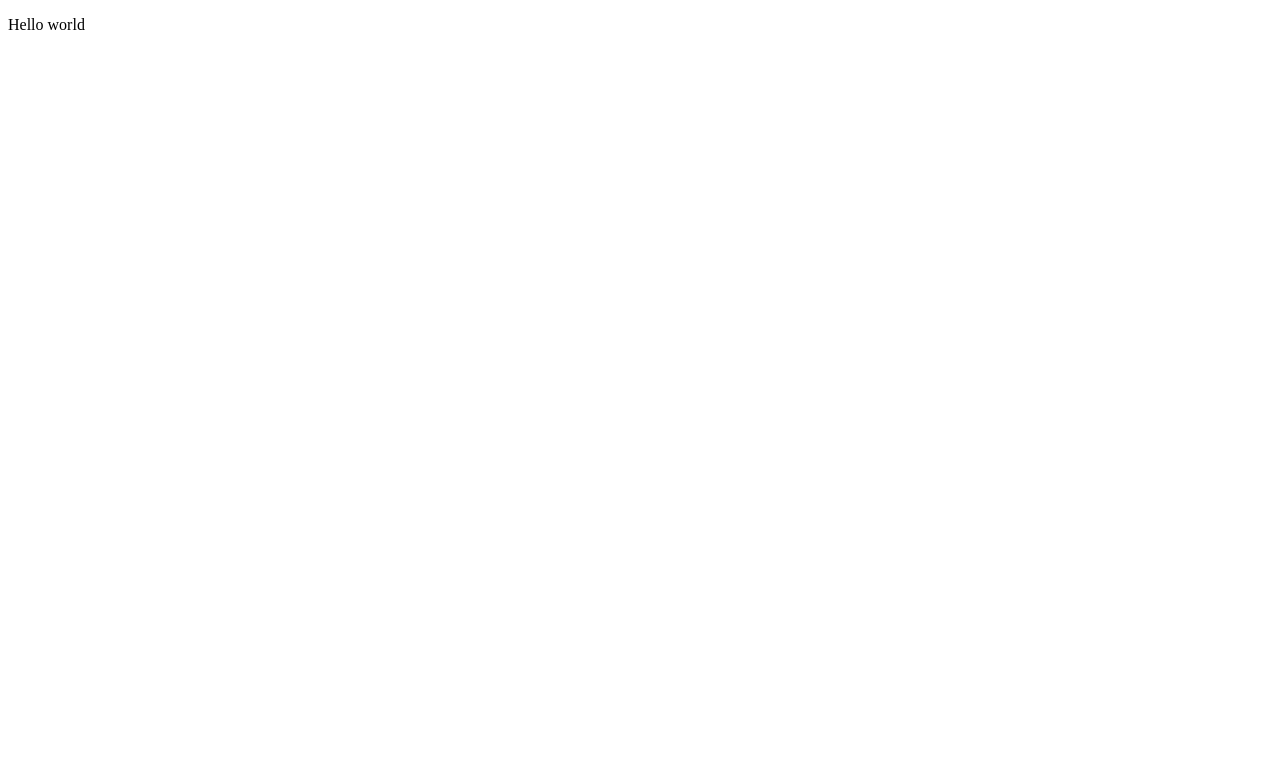
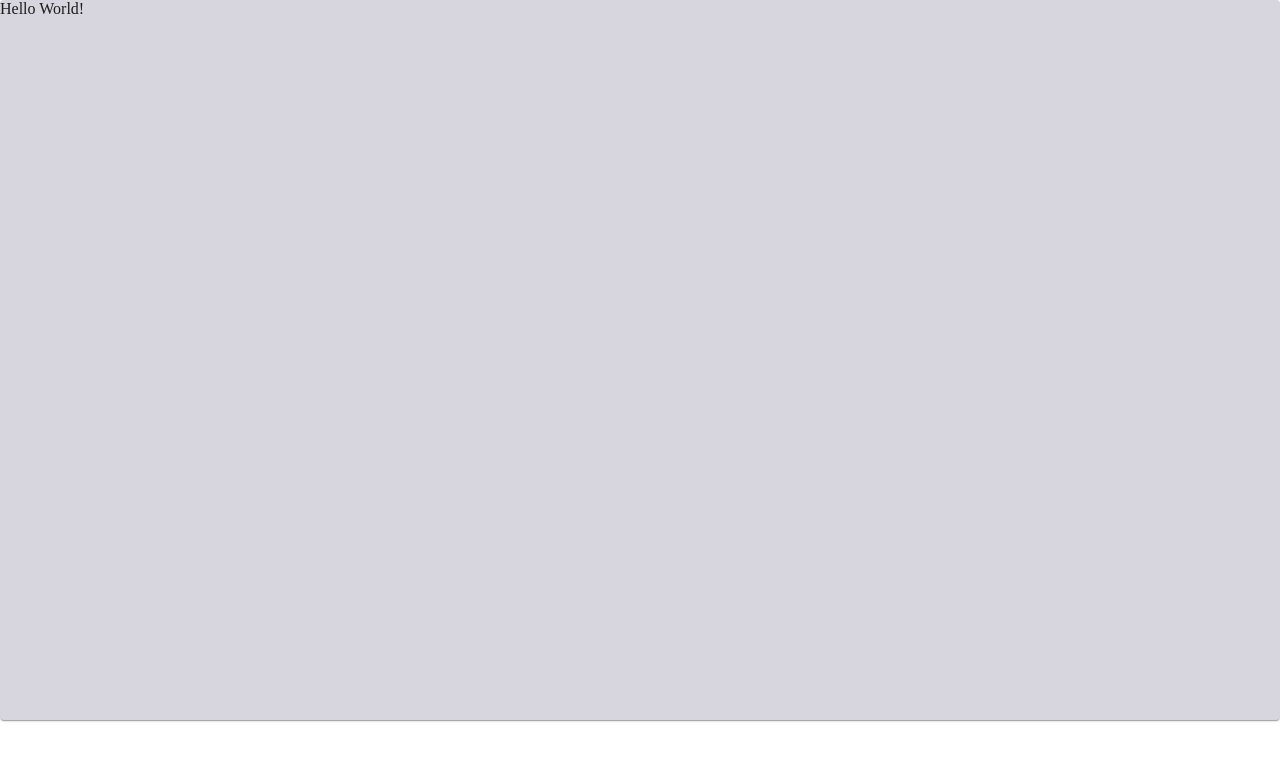
Before and after one commit to Themwhiskers/indiedb, a React (Vite) app in the folder indie-db/: page / in a window 1280 px wide. Shown: the top 760 px of the page. Built offline with nearby package versions, Linux system fonts and the light colour scheme.

Commit message:
start-of-build

```diff
--- a/indie-db/src/App.jsx
+++ b/indie-db/src/App.jsx
@@ -1,10 +1,11 @@
+import Layout from "./layout/Layout"
 
 const App = () => {
 
   return (
-    <>
-    <p>Hello world</p>
-    </>
+    <Layout>
+
+    </Layout>
   )
 }
 
--- /dev/null
+++ b/indie-db/src/layout/Layout.jsx
@@ -0,0 +1,9 @@
+import Main from "./Main/Main";
+
+const Layout = () => {
+    return (
+        <Main/>
+    )
+};
+
+export default Layout;
--- /dev/null
+++ b/indie-db/src/layout/Main/Main.jsx
@@ -0,0 +1,14 @@
+import { lightBG } from "../../../utils/UIelements/colors";
+import { Paper } from '@mui/material';
+const Main = () => {
+    return (
+        <Paper sx={{
+            minHeight: '90vh',
+            backgroundColor: lightBG
+        }}>
+            <p>Hello World!</p>
+        </Paper>
+    );
+};
+
+export default Main;
--- a/indie-db/src/main.css
+++ b/indie-db/src/main.css
@@ -0,0 +1,13 @@
+* {
+    margin: 0;
+    padding: 0;
+    box-sizing: border-box;
+}
+.center {
+    display: flex;
+    justify-content: center;
+    align-items: center;
+}
+.cursor {
+    cursor: pointer;
+}
--- a/indie-db/src/main.jsx
+++ b/indie-db/src/main.jsx
@@ -1,6 +1,7 @@
 import React from 'react'
 import ReactDOM from 'react-dom/client'
 import App from './App.jsx'
+import './main.css'
 
 ReactDOM.createRoot(document.getElementById('root')).render(
   <React.StrictMode>
--- /dev/null
+++ b/indie-db/utils/UIelements/colors.js
@@ -0,0 +1,2 @@
+export const lightBG = '#D7D5DE';
+export const lightCardBG = '#F7F6FA';
```
Also changed, not shown: package.json (added, +7 -0 lines), 1 other file (tests, documents, lock files or other folders).
